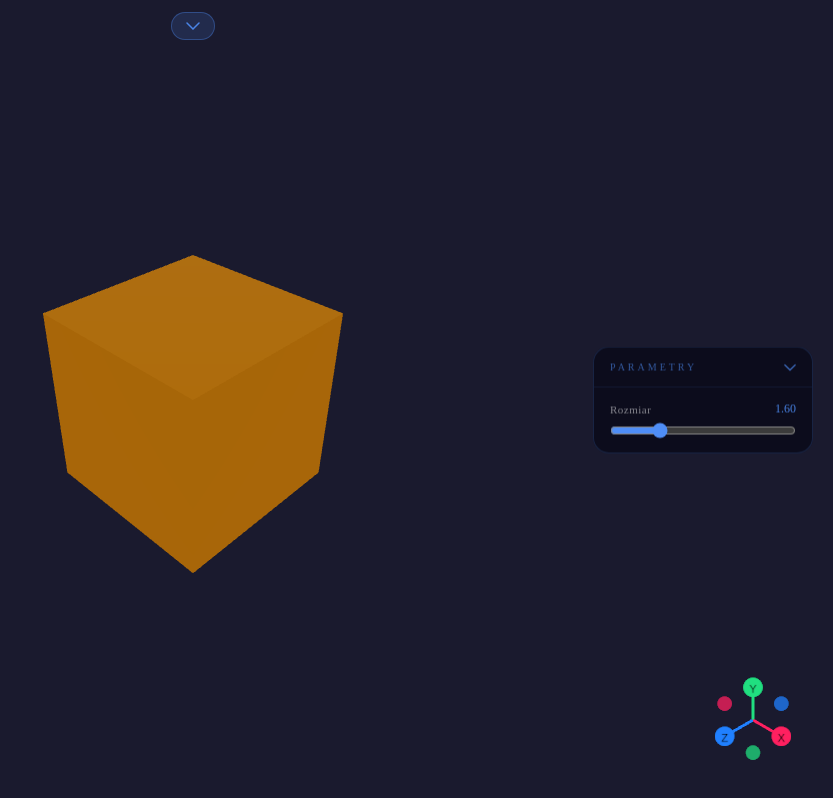
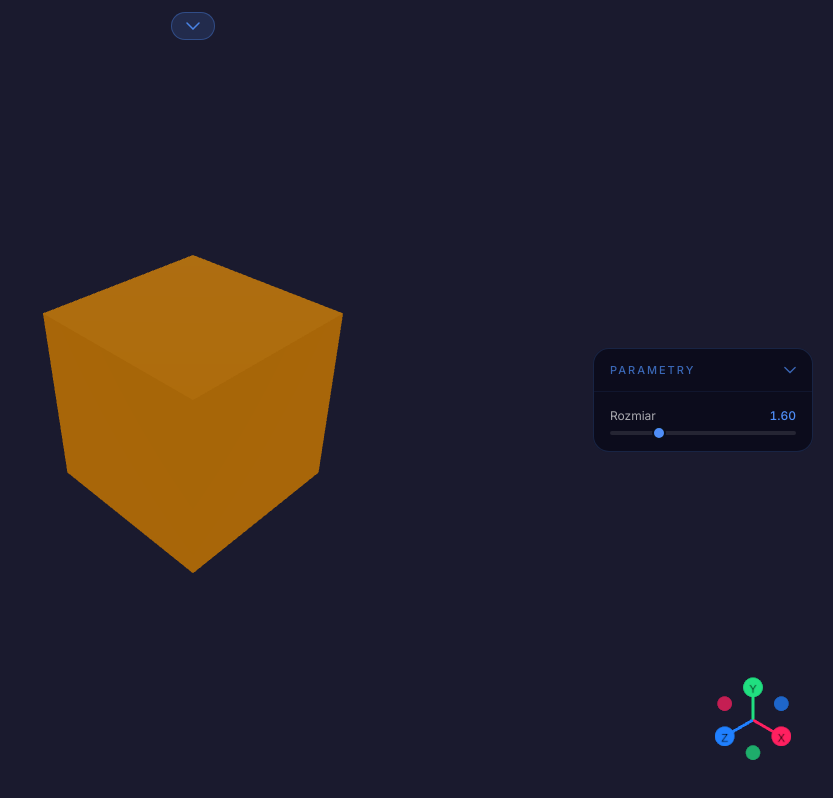
Before and after one commit to conjureee/geometry-3d, a React (Vite) app: page / in a window 1280 px wide. Shown: the whole page, without its empty margins (447-1280 px from the left). Built offline with nearby package versions, Linux system fonts and the light colour scheme.

Commit message:
Better style

```diff
--- a/src/index.css
+++ b/src/index.css
@@ -1,8 +1,12 @@
+@import url('https://fonts.googleapis.com/css2?family=Inter:wght@300;400;500;600&display=swap');
+
 * {
   margin: 0;
   padding: 0;
   box-sizing: border-box;
 }
+
+body { font-family: 'Inter', system-ui, sans-serif; }
 
 .screen {
   width: 100vw;
@@ -124,27 +128,28 @@
   align-items: center;
   padding: 14px 16px;
   cursor: pointer;
-  border-bottom: 1px solid rgba(79, 142, 247, 0.1);
+  border-bottom: 1px solid rgba(79, 142, 247, 0.08);
 }
 
 .controls-title {
-  font-size: 10px;
-  letter-spacing: 3px;
+  font-size: 11px;
+  letter-spacing: 2px;
   text-transform: uppercase;
-  color: rgba(79, 142, 247, 0.6);
+  color: rgba(79, 142, 247, 0.7);
+  font-weight: 500;
 }
 
 .controls-body {
-  padding: 14px 16px;
+  padding: 16px;
   display: flex;
   flex-direction: column;
-  gap: 16px;
+  gap: 18px;
 }
 
 .control-row {
   display: flex;
   flex-direction: column;
-  gap: 6px;
+  gap: 8px;
 }
 
 .control-label-row {
@@ -154,19 +159,61 @@
 }
 
 .control-label {
-  font-size: 11px;
-  color: rgba(255, 255, 255, 0.5);
-  letter-spacing: 0.5px;
+  font-size: 12px;
+  color: rgba(255, 255, 255, 0.65);
 }
 
 .control-value {
   font-size: 12px;
-  color: rgba(79, 142, 247, 0.9);
+  color: #4f8ef7;
+  font-weight: 500;
   font-variant-numeric: tabular-nums;
 }
 
 .control-slider {
+  -webkit-appearance: none;
   width: 100%;
-  accent-color: #4f8ef7;
+  height: 4px;
+  background: rgba(255, 255, 255, 0.1);
+  border-radius: 999px;
+  outline: none;
+  transition: background 0.2s;
+}
+
+.control-slider:hover {
+  background: rgba(255, 255, 255, 0.18);
+}
+
+.control-slider::-webkit-slider-runnable-track {
+  height: 4px;
+  border-radius: 999px;
+}
+
+.control-slider::-webkit-slider-thumb {
+  -webkit-appearance: none;
+  width: 14px;
+  height: 14px;
+  border-radius: 50%;
+  background: #4f8ef7;
+  border: 2px solid #0b0f1a;
+  cursor: pointer;
+  margin-top: -5px;
+  transition: transform 0.15s ease, box-shadow 0.15s ease;
+}
+
+.control-slider::-webkit-slider-thumb:hover { box-shadow: 0 0 0 3px rgba(79, 142, 247, 0.15); }
+
+.control-slider::-moz-range-track {
+  height: 4px;
+  background: rgba(255, 255, 255, 0.1);
+  border-radius: 999px;
+}
+
+.control-slider::-moz-range-thumb {
+  width: 14px;
+  height: 14px;
+  border-radius: 50%;
+  background: #4f8ef7;
+  border: none;
   cursor: pointer;
 }
```
